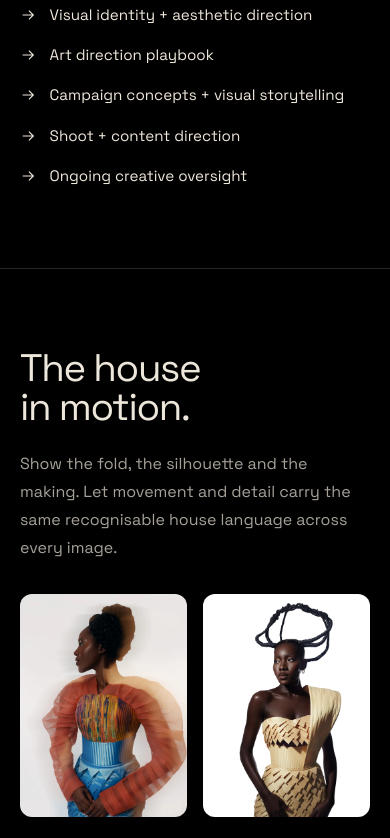
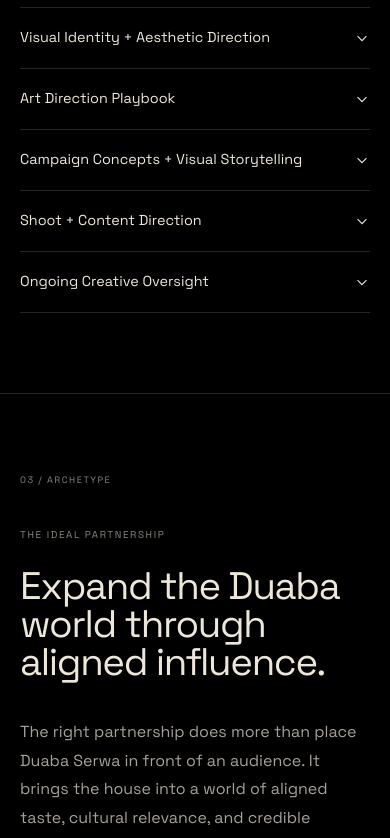
Before and after one commit to mellowloony/alusi.ai, a Next.js app: page /duaba-serwa in a window 390 px wide. Shown: the part 1460-2298 px from the top of the page. Built offline with nearby package versions, Linux system fonts and the light colour scheme; a web font is replaced by a local one.

Commit message:
Expand Duaba Serwa proposal sections

```diff
--- a/components/DuabaSerwaFilm.tsx
+++ b/components/DuabaSerwaFilm.tsx
@@ -18,12 +18,16 @@ export default function DuabaSerwaFilm() {
       if (!disposed && error.name !== "NotAllowedError" && error.name !== "AbortError") setFailed(true);
     };
     const removeSoundListeners = () => {
-      window.removeEventListener("pointerup", enableSound);
-      window.removeEventListener("keydown", enableSound);
+      window.removeEventListener("pointerdown", enableSound, true);
+      window.removeEventListener("keydown", enableSound, true);
     };
     const playWithSound = () => {
+      video.defaultMuted = false;
       video.muted = false;
-      video.play().then(removeSoundListeners).catch((error: DOMException) => {
+      video.volume = 1;
+      video.play().then(() => {
+        if (!video.muted) removeSoundListeners();
+      }).catch((error: DOMException) => {
         if (disposed) return;
         if (error.name === "NotAllowedError") {
           // Browsers can block audible autoplay. Keep the film moving and
@@ -40,8 +44,10 @@ export default function DuabaSerwaFilm() {
     }
 
     if (reduceMotion) return;
-    window.addEventListener("pointerup", enableSound);
-    window.addEventListener("keydown", enableSound);
+    // Capture the earliest permitted interaction so mobile and desktop
+    // browsers can lift their audible-autoplay restriction immediately.
+    window.addEventListener("pointerdown", enableSound, true);
+    window.addEventListener("keydown", enableSound, true);
 
     if (!("IntersectionObserver" in window)) {
       playWithSound();
--- a/components/DuabaSerwaProposal.module.css
+++ b/components/DuabaSerwaProposal.module.css
@@ -1,4 +1,4 @@
-/* Three quiet sections inside the existing Alusi system. The hero uses the
+/* Four quiet sections inside the existing Alusi system. The hero uses the
    homepage's actual layout classes; only navigation is omitted. */
 .header {
   position: absolute;
@@ -27,7 +27,7 @@
 .filmError { position: absolute; inset: auto 0 0; padding: 1rem; background: #000; color: #ede6da; font-size: 0.85rem; }
 .filmError a { text-decoration: underline; text-underline-offset: 0.2em; }
 
-.positioning, .creative {
+.positioning, .strategySection {
   padding: clamp(5rem, 8vw, 8rem) var(--page-pad);
   border-top: 1px solid var(--line);
 }
@@ -39,7 +39,7 @@
 }
 .portrait { width: min(100%, 31rem); margin: 0; }
 .portrait img { display: block; width: 100%; height: auto; aspect-ratio: 4 / 5; object-fit: cover; object-position: center 30%; border-radius: 12px; }
-.positioning h2, .creative h2 {
+.positioning h2, .strategySection h2 {
   font-family: var(--font-display), Georgia, serif;
   font-size: clamp(2.5rem, 4.2vw, 4.5rem);
   font-weight: 400;
@@ -48,13 +48,54 @@
   text-wrap: balance;
 }
 .positioningCopy > p { margin-top: 2rem; color: var(--muted); font-size: 1rem; line-height: 1.75; }
-.deliverables { display: grid; gap: 1rem; margin: 2rem 0 0; padding: 0; list-style: none; }
-.deliverables li { display: flex; align-items: baseline; gap: 0.85rem; color: var(--ivory); font-size: 0.95rem; line-height: 1.6; }
-.deliverables svg { width: 1rem; height: 1rem; flex: none; align-self: start; margin-top: 0.25rem; stroke: currentColor; stroke-width: 1.25; }
-.creativeLead { display: grid; grid-template-columns: minmax(0, 6fr) minmax(0, 4fr); gap: clamp(3rem, 7vw, 7rem); align-items: end; }
-.creativeLead > p { max-width: 45ch; color: var(--muted); font-size: 1rem; line-height: 1.75; }
-.imagePair { display: grid; grid-template-columns: 1fr 1fr; gap: clamp(1.25rem, 3vw, 3rem); margin-top: 3rem; }
-.imagePair img { display: block; width: 100%; height: auto; aspect-ratio: 5 / 4; object-fit: cover; object-position: center 38%; border-radius: 12px; }
+.deliverables { margin-top: 2.25rem; border-bottom: 1px solid var(--line); }
+.deliverables details { border-top: 1px solid var(--line); }
+.deliverables summary {
+  display: flex;
+  min-height: 3.75rem;
+  cursor: pointer;
+  align-items: center;
+  justify-content: space-between;
+  gap: 1.5rem;
+  color: var(--ivory);
+  font-size: 0.9rem;
+  line-height: 1.45;
+  list-style: none;
+}
+.deliverables summary::-webkit-details-marker { display: none; }
+.deliverables summary:focus-visible { outline: 1px solid var(--ivory); outline-offset: 4px; }
+.deliverables summary svg { width: 1rem; height: 1rem; flex: none; stroke: currentColor; stroke-width: 1.25; transition: transform 220ms ease; }
+.deliverables details[open] summary svg { transform: rotate(180deg); }
+.deliverables details > p { max-width: 48ch; padding: 0 2.5rem 1.5rem 0; color: var(--muted); font-size: 0.88rem; line-height: 1.7; }
+
+.sectionLabel {
+  margin-bottom: clamp(2.5rem, 5vw, 5rem);
+  color: var(--quiet);
+  font-family: var(--font-body), sans-serif;
+  font-size: 0.58rem;
+  letter-spacing: 0.16em;
+}
+.archetypeGrid, .mediaGrid {
+  display: grid;
+  grid-template-columns: minmax(0, 6fr) minmax(18rem, 4fr);
+  gap: clamp(3rem, 8vw, 8rem);
+}
+.strategyLead > p {
+  margin-bottom: 1.5rem;
+  color: var(--quiet);
+  font-size: 0.62rem;
+  letter-spacing: 0.16em;
+}
+.strategyLead h2 { max-width: 12ch; }
+.strategyCopy { max-width: 40rem; padding-top: 0.25rem; }
+.strategyCopy p { color: var(--muted); font-size: 1rem; line-height: 1.8; }
+.strategyCopy p + p { margin-top: 1.25rem; }
+.archetypeImage { margin: clamp(3rem, 6vw, 6rem) 0 0; overflow: hidden; border-radius: 12px; }
+.archetypeImage img { display: block; width: 100%; height: auto; max-height: 42rem; object-fit: cover; object-position: center 27%; }
+.mediaBuying { padding-bottom: clamp(7rem, 12vw, 12rem); }
+.mediaGrid { align-items: end; }
+.mediaGrid h2 { max-width: 16ch; font-size: clamp(3rem, 5.8vw, 6rem); }
+.mediaGrid .strategyCopy { padding-bottom: 0.45rem; }
 
 @media (min-width: 768px) and (max-width: 1080px) {
   .heroStatement { padding-inline: 0; }
@@ -69,9 +110,10 @@
 @media (max-width: 767px) {
   .positioning { grid-template-columns: 1fr; gap: 2.5rem; }
   .portrait { max-width: 28rem; }
-  .positioning h2, .creative h2 { font-size: clamp(2.4rem, 9vw, 3.5rem); }
-  .creativeLead { grid-template-columns: 1fr; gap: 1.5rem; }
-  .imagePair { gap: 1rem; margin-top: 2rem; }
-  .imagePair img { aspect-ratio: 3 / 4; }
+  .positioning h2, .strategySection h2 { font-size: clamp(2.4rem, 9vw, 3.5rem); }
+  .archetypeGrid, .mediaGrid { grid-template-columns: 1fr; gap: 2rem; }
+  .strategyLead h2, .mediaGrid h2 { max-width: none; }
+  .archetypeImage { margin-top: 3rem; }
+  .archetypeImage img { aspect-ratio: 4 / 5; }
   .pillars { margin-top: 1.5rem; font-size: 0.7rem; }
 }
--- a/components/DuabaSerwaProposal.tsx
+++ b/components/DuabaSerwaProposal.tsx
@@ -1,6 +1,29 @@
 import DuabaSerwaFilm from "./DuabaSerwaFilm";
 import home from "./HomeLanding.module.css";
 import styles from "./DuabaSerwaProposal.module.css";
+
+const deliverables = [
+  {
+    title: "Visual Identity + Aesthetic Direction",
+    description: "Define the brand’s visual world, codes, and creative language.",
+  },
+  {
+    title: "Art Direction Playbook",
+    description: "Create clear guidelines for how the brand should consistently look and feel.",
+  },
+  {
+    title: "Campaign Concepts + Visual Storytelling",
+    description: "Develop campaign ideas rooted in strong narratives and brand storytelling.",
+  },
+  {
+    title: "Shoot + Content Direction",
+    description: "Direct the creative approach for shoots, social content, and campaign assets.",
+  },
+  {
+    title: "Ongoing Creative Oversight",
+    description: "Review and guide creative output to maintain consistency and quality.",
+  },
+];
 
 export default function DuabaSerwaProposal() {
   return (
@@ -43,31 +66,44 @@ export default function DuabaSerwaProposal() {
           <div className={styles.positioningCopy}>
             <h2 id="direction-title">CREATIVE DIRECTION</h2>
             <p>We will define and oversee how Duaba Serwa looks, feels, and expresses itself creatively across every brand touchpoint.</p>
-            <ul className={styles.deliverables}>
-              {[
-                "Visual identity + aesthetic direction",
-                "Art direction playbook",
-                "Campaign concepts + visual storytelling",
-                "Shoot + content direction",
-                "Ongoing creative oversight",
-              ].map((item) => (
-                <li key={item}>
-                  <svg viewBox="0 0 18 18" fill="none" aria-hidden="true"><path d="M3 9h12m-5-5 5 5-5 5" /></svg>
-                  <span>{item}</span>
-                </li>
+            <div className={styles.deliverables}>
+              {deliverables.map((item) => (
+                <details key={item.title}>
+                  <summary>
+                    <span>{item.title}</span>
+                    <svg viewBox="0 0 18 18" fill="none" aria-hidden="true"><path d="M4 7l5 5 5-5" /></svg>
+                  </summary>
+                  <p>{item.description}</p>
+                </details>
               ))}
-            </ul>
+            </div>
           </div>
         </section>
 
-        <section className={styles.creative} aria-labelledby="creative-title">
-          <div className={styles.creativeLead}>
-            <h2 id="creative-title">The house in motion.</h2>
-            <p>Show the fold, the silhouette and the making. Let movement and detail carry the same recognisable house language across every image.</p>
+        <section className={`${styles.strategySection} ${styles.archetype}`} aria-labelledby="archetype-title">
+          <div className={styles.sectionLabel}>03 / ARCHETYPE</div>
+          <div className={styles.archetypeGrid}>
+            <div className={styles.strategyLead}>
+              <p>THE IDEAL PARTNERSHIP</p>
+              <h2 id="archetype-title">Expand the Duaba world through aligned influence.</h2>
+            </div>
+            <div className={styles.strategyCopy}>
+              <p>The right partnership does more than place Duaba Serwa in front of an audience. It brings the house into a world of aligned taste, cultural relevance, and credible influence.</p>
+              <p>We will identify collaborators whose point of view reflects the brand, then shape campaigns that feel like a natural extension of Duaba’s visual language. New audiences discover the house through people they already trust.</p>
+            </div>
           </div>
-          <div className={styles.imagePair}>
-            <img src="/duaba-serwa/color-fold.webp" alt="Duaba Serwa sculptural pleats in orange, blue and gold" width={2000} height={3000} loading="lazy" decoding="async" />
-            <img src="/duaba-serwa/gold-fold.webp" alt="Gold Duaba Serwa look with hand-folded triangular details and a sculptural shoulder" width={2000} height={3000} loading="lazy" decoding="async" />
+          <figure className={styles.archetypeImage}>
+            <img src="/duaba-serwa/color-fold.webp" alt="Duaba Serwa portrait with sculptural pleats in orange, blue and gold" width={2000} height={3000} loading="lazy" decoding="async" />
+          </figure>
+        </section>
+
+        <section className={`${styles.strategySection} ${styles.mediaBuying}`} aria-labelledby="media-title">
+          <div className={styles.sectionLabel}>04 / MEDIA BUYING</div>
+          <div className={styles.mediaGrid}>
+            <h2 id="media-title">Imagine having the best product in the world. You do the world a disservice if nobody knows about it.</h2>
+            <div className={styles.strategyCopy}>
+              <p>Media buying is one of our biggest growth levers. It ensures the right creative reaches the right audience with enough consistency to build recognition, generate demand, and turn attention into measurable growth.</p>
+            </div>
           </div>
         </section>
       </main>
```
Also changed, not shown: .impeccable/duaba-serwa-surface-brief.txt, .impeccable/surfaces/app-duaba-serwa-page-tsx.md.
